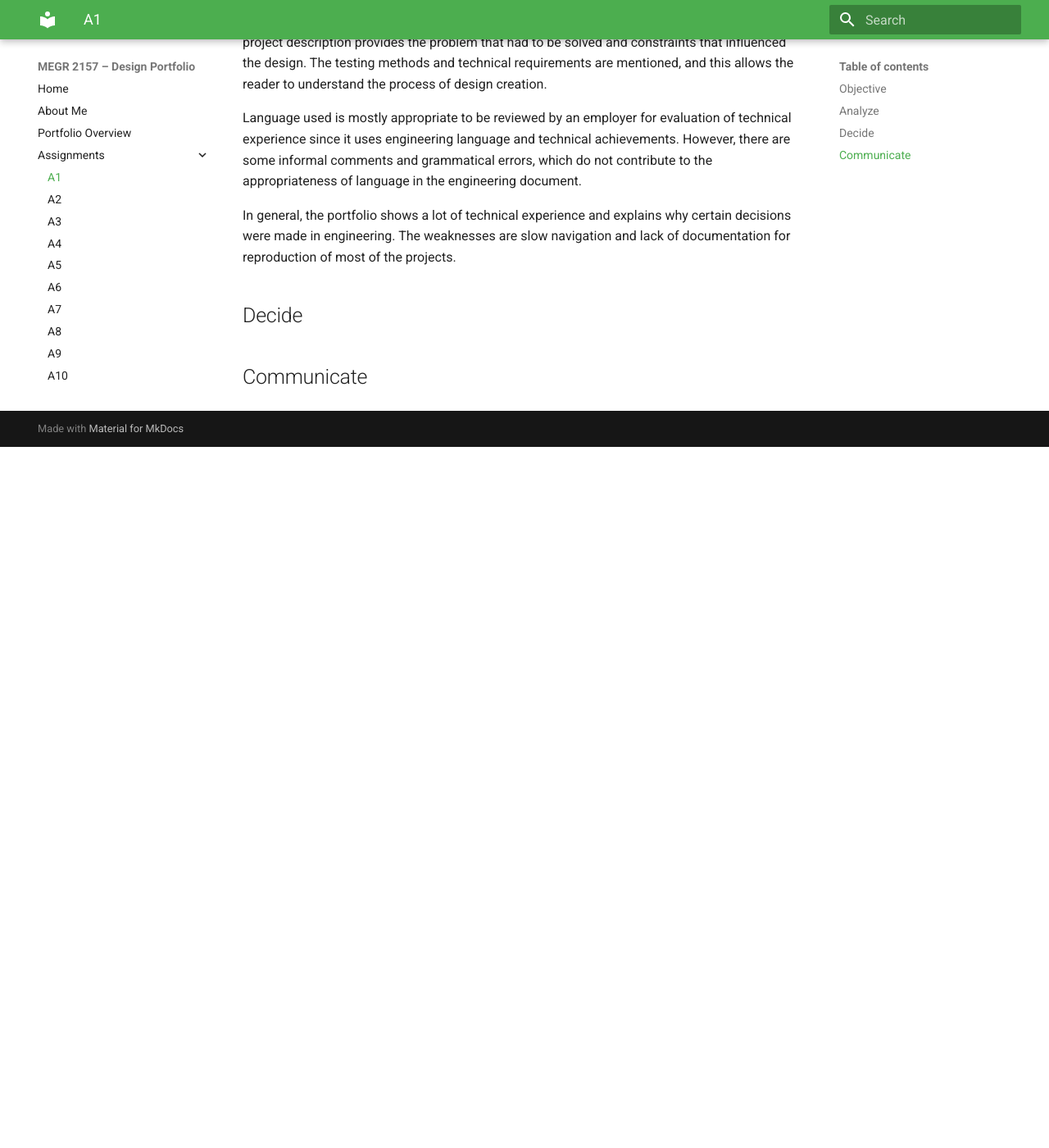
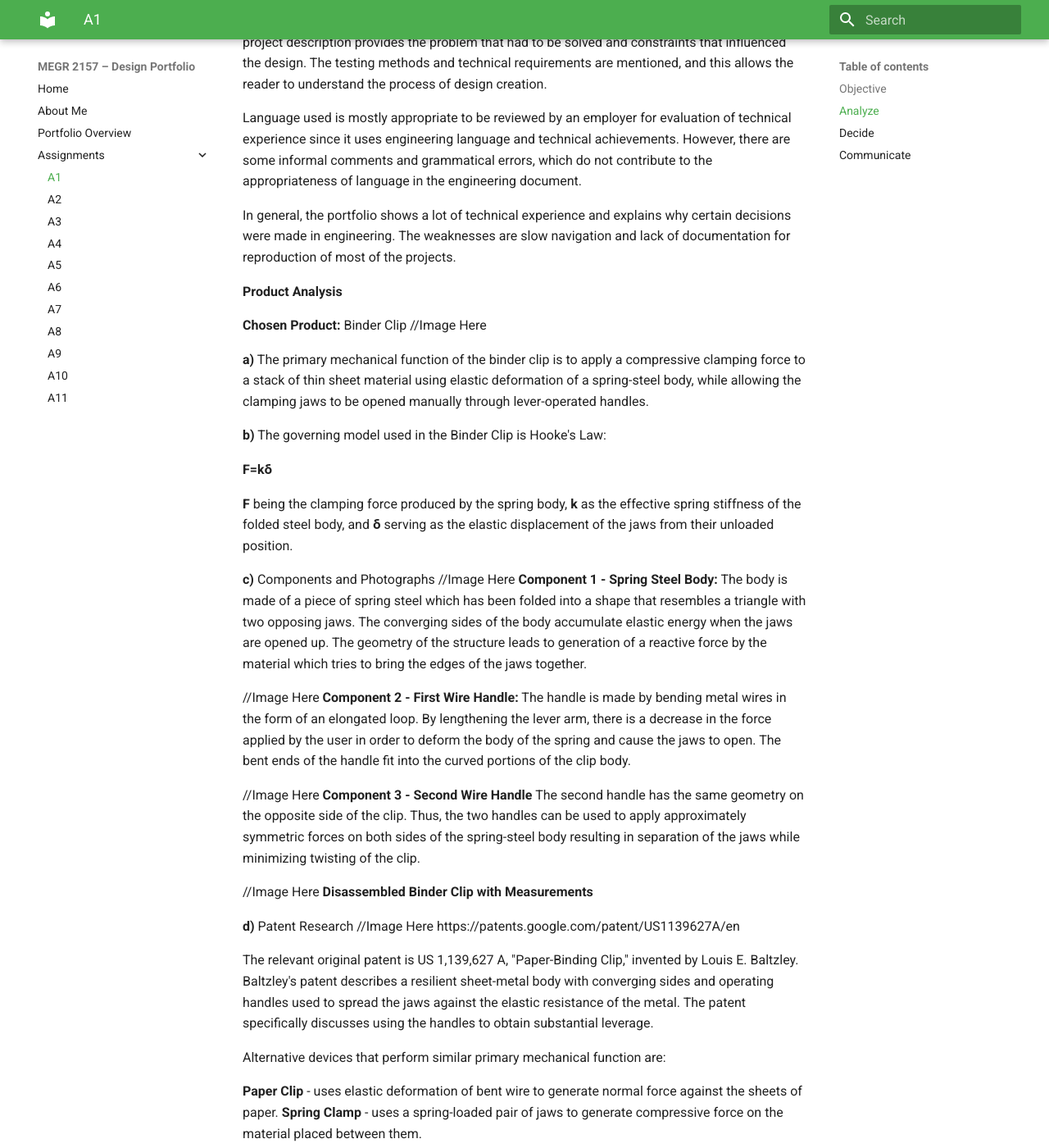
Before and after one commit to OwenHare/design-projects-portfolio, an MkDocs documentation site: the page built from docs/assignments/A01/index.md, in a window 1280 px wide and 1400 px high, scrolled down 1710 px. Shown: the whole window at 82% size. Built offline with MkDocs 1.6.1 and Material for MkDocs 9.7.7, drawn with Linux system fonts in a browser that asks for light colours; before the commit the page ends 2255 px from its top, so only the background shows below that; some of the changed text lies outside the part shown.

Commit message:
Finished Text, need photos

```diff
--- a/docs/assignments/A01/index.md
+++ b/docs/assignments/A01/index.md
@@ -30,7 +30,58 @@ Language used is mostly appropriate to be reviewed by an employer for evaluation
 
 In general, the portfolio shows a lot of technical experience and explains why certain decisions were made in engineering. The weaknesses are slow navigation and lack of documentation for reproduction of most of the projects.
 
+**Product Analysis**
+
+**Chosen Product:** Binder Clip
+//Image Here
+
+**a)** The primary mechanical function of the binder clip is to apply a compressive clamping force to a stack of thin sheet material using elastic deformation of a spring-steel body, while allowing the clamping jaws to be opened manually through lever-operated handles.
+
+**b)** The governing model used in the Binder Clip is Hooke's Law:
+
+**F=kδ**
+
+**F** being the clamping force produced by the spring body, **k** as the effective spring stiffness of the folded steel body, and **δ** serving as the elastic displacement of the jaws from their unloaded position.
+
+**c)** Components and Photographs
+//Image Here
+**Component 1 - Spring Steel Body:**
+The body is made of a piece of spring steel which has been folded into a shape that resembles a triangle with two opposing jaws. The converging sides of the body accumulate elastic energy when the jaws are opened up. The geometry of the structure leads to generation of a reactive force by the material which tries to bring the edges of the jaws together.
+
+//Image Here
+**Component 2 - First Wire Handle:**
+The handle is made by bending metal wires in the form of an elongated loop. By lengthening the lever arm, there is a decrease in the force applied by the user in order to deform the body of the spring and cause the jaws to open. The bent ends of the handle fit into the curved portions of the clip body.
+
+//Image Here
+**Component 3 - Second Wire Handle**
+The second handle has the same geometry on the opposite side of the clip. Thus, the two handles can be used to apply approximately symmetric forces on both sides of the spring-steel body resulting in separation of the jaws while minimizing twisting of the clip.
+
+//Image Here
+**Disassembled Binder Clip with Measurements**
+
+**d)** Patent Research
+//Image Here
+https://patents.google.com/patent/US1139627A/en
+
+The relevant original patent is US 1,139,627 A, "Paper-Binding Clip," invented by Louis E. Baltzley. Baltzley's patent describes a resilient sheet-metal body with converging sides and operating handles used to spread the jaws against the elastic resistance of the metal. The patent specifically discusses using the handles to obtain substantial leverage.
+
+Alternative devices that perform similar primary mechanical function are:
+
+**Paper Clip** - uses elastic deformation of bent wire to generate normal force against the sheets of paper.
+**Spring Clamp** - uses a spring-loaded pair of jaws to generate compressive force on the material placed between them.
+
+The use of long wire handles increases the moment arm between the user's applied force and the pivot point of the handle. This allows the relatively stiff spring-steel body to be deformed using a smaller hand force. The wire construction also provides this mechanical advantage with little additional material or mass.
+
 ## Decide
 
+**Homepage Identity**
+First, the primary objective of this portfolio is to show what assignments and course work have been completed within MEGR 2157. The audience for this portfolio includes graders and other students who might be looking for examples from the class, so the portfolio homepage should focus on the course, the course assignments, and the organization of the portfolio rather than personal information about the author. This will enable a visitor to immediately understand the contents and structure of the portfolio.
 
+**One Intentional Customization**
+I have intentionally customized the look of my portfolio by changing the color scheme from the default green and white combination to gray and white colors. By doing so, I created a more neutral and restrained design that makes sure that the focus of the user is on the technical content of the portfolio rather than on the portfolio interface itself. Moreover, a combination of gray and white is better in terms of consistency between text and headings, while being sufficiently contrasting.
+
+**Your Documentation Standard**
+I will maintain the standard of ensuring that each part of the portfolio is completed and updated in a timely manner, along with ensuring that I document all the assignments by organizing the data in such a way that the engineering analysis, methods, and results can be understood.
 ## Communicate
+
+Populated About Me section
```
